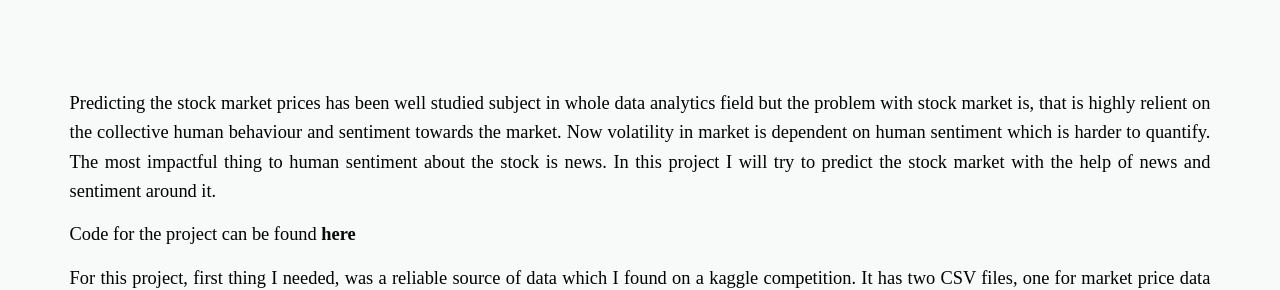
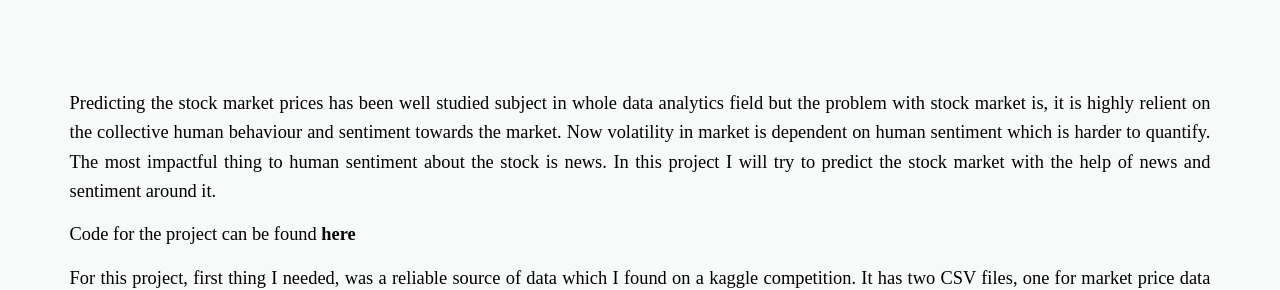
Before and after one commit to daftengineer/daftengineer.github.io, a Jekyll site: the page built from _posts/2018-10-12-market-forecast.markdown, in a window 1280 px wide and 900 px high, scrolled down 479 px. Shown: the part 167-457 px from the top of the window. Built offline with Jekyll 4.4.1, drawn with Linux system fonts in a browser that asks for light colours; nearby versions of some CDN libraries; some of the changed text lies outside the part shown.

Commit message:
Update 2018-10-12-market-forecast.markdown

```diff
--- a/_posts/2018-10-12-market-forecast.markdown
+++ b/_posts/2018-10-12-market-forecast.markdown
@@ -9,7 +9,7 @@
 
 <div style="color:black;"><p></p>
 
-<p style="text-align:justify;">Predicting the stock market prices has been well studied subject in whole data analytics field but the problem with stock market is, that is highly relient on the collective human behaviour and sentiment towards the market. Now volatility in market is dependent on human sentiment which is harder to quantify. The most impactful thing to human sentiment about the stock is news. In this project I will try to predict the stock market with the help of news and sentiment around it. </p>
+<p style="text-align:justify;">Predicting the stock market prices has been well studied subject in whole data analytics field but the problem with stock market is, it is highly relient on the collective human behaviour and sentiment towards the market. Now volatility in market is dependent on human sentiment which is harder to quantify. The most impactful thing to human sentiment about the stock is news. In this project I will try to predict the stock market with the help of news and sentiment around it. </p>
 <p style="text-align:justify;">Code for the project can be found <a href="https://github.com/daftengineer/MachineLearningProjects/blob/master/Market_Price_Prediction_with_Market_Sentiment.ipynb">here</a></p>
 <p style="text-align:justify;">For this project, first thing I needed, was a reliable source of data which I found on a kaggle competition. It has two CSV files, one for market price data and another for everyday news regarding the specific index. All sentiment values are also analysed and provided with it. Here is sample of the data</p>
 <img src="https://daftengineer.github.io/media_assets/ml10p1.jpg" />
@@ -20,7 +20,7 @@
 <p style="text-align:justify;">Now, I will clean the data so that they can be properly analysed</p>
 <img src="https://daftengineer.github.io/media_assets/ml10p4.jpg" />
 <img src="https://daftengineer.github.io/media_assets/ml10p5.jpg" />
-<p style="text-align:justify;">For analysing the headline data, I required to convert it to machine understandable format which can be acquired using Document embedding. Code for which is given below</p>
+<p style="text-align:justify;">For analysing the headline data, I was required to convert it to machine understandable format which can be acquired using Document embedding. Code for which is given below</p>
 <img src="https://daftengineer.github.io/media_assets/ml10p6.jpg" />
 <p style="text-align:justify;">I also needed to vectorize the Subject and Audience columns. For which I wrote custom vectorization logic as there weren't anything for problem here present.</p>
 <img src="https://daftengineer.github.io/media_assets/ml10p7.jpg" />
```
